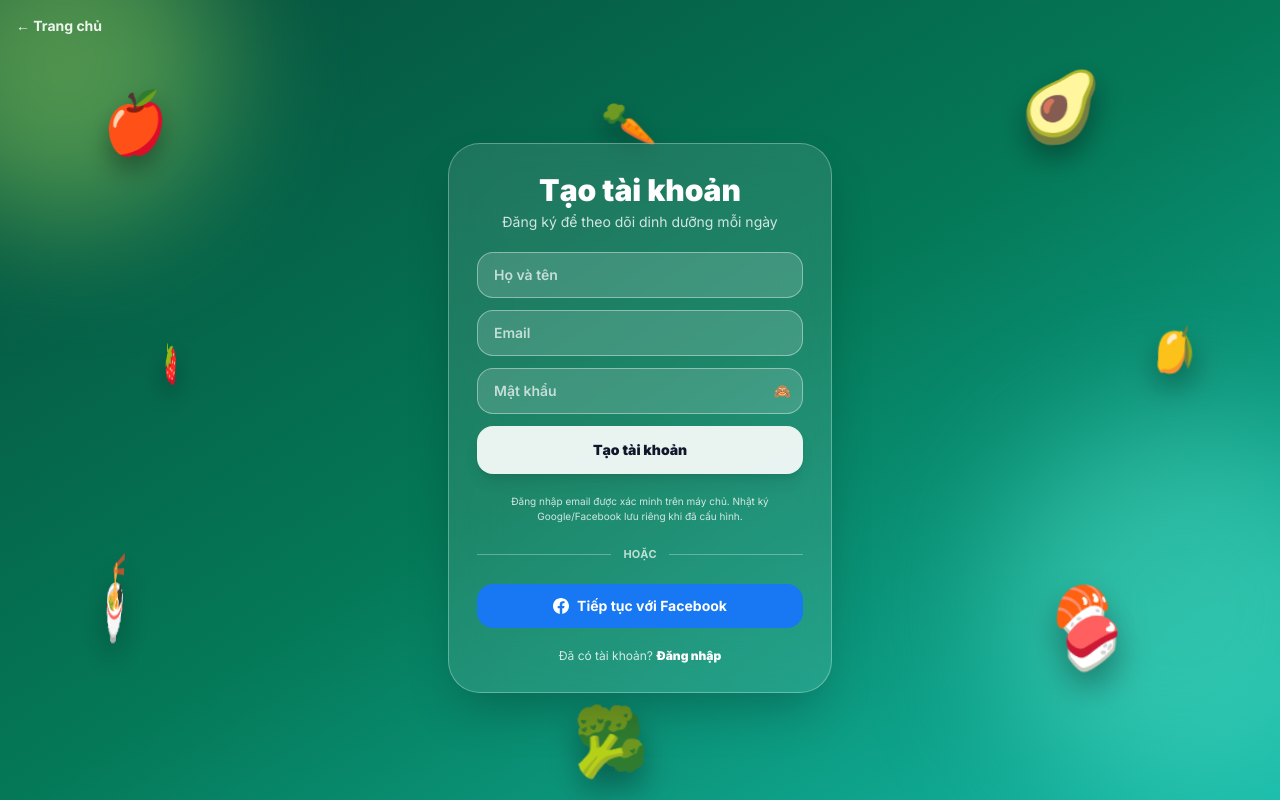
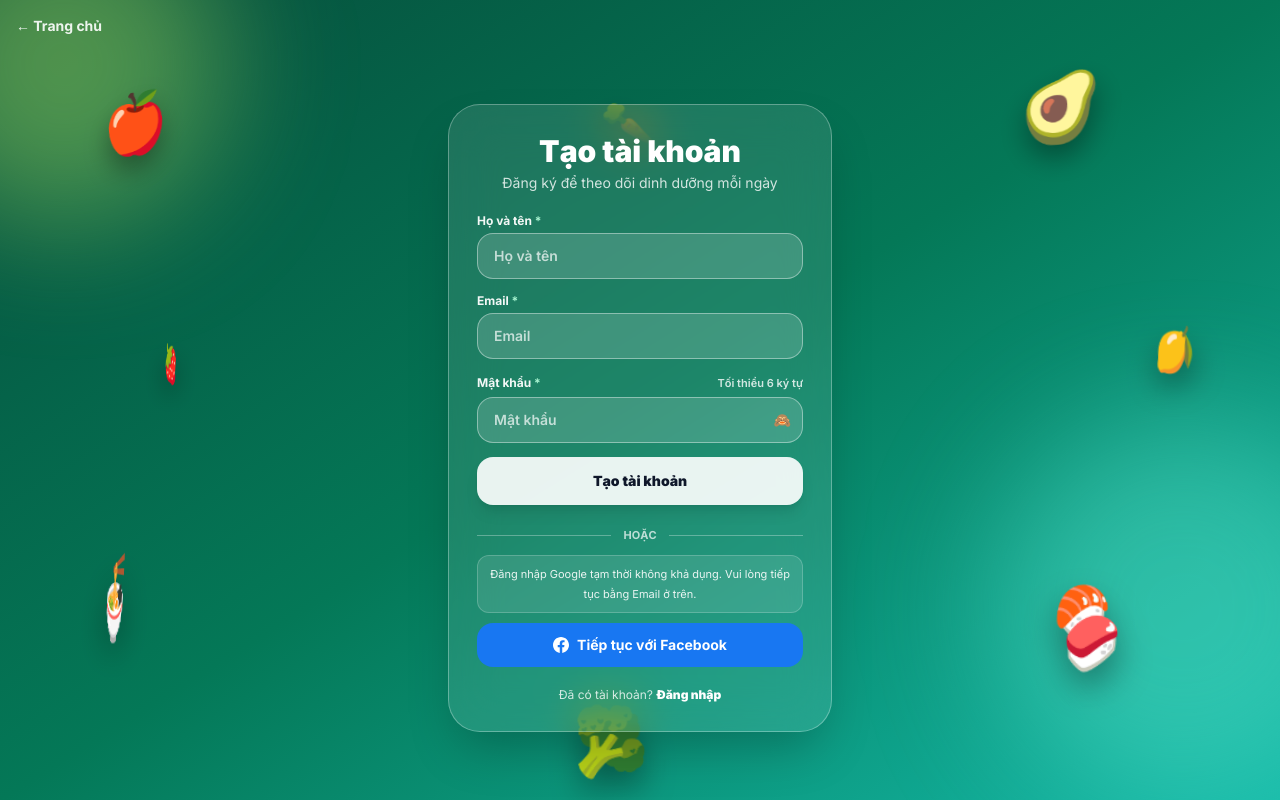
Before and after one commit to Tl4826/Myproject, a Next.js app in the folder web/: page /dangki in a window 1280 px wide. Both pictures are taken after a click on the button "👁️". Built offline with nearby package versions, Linux system fonts and the light colour scheme; no server answers.

Commit message:
fix(web): address peer UX feedback on auth forms and QA test compatibility (refs #38)

```diff
--- a/web/src/app/(protected)/diary/page.jsx
+++ b/web/src/app/(protected)/diary/page.jsx
@@ -30,12 +30,12 @@ export default function DiaryPage() {
                     <h3 className="font-extrabold text-slate-900 text-xs uppercase border-b pb-2">⚡ Tổng Quan Hôm Nay</h3>
                     <div className="grid grid-cols-2 gap-2 text-center">
                         <div className="rounded-2xl bg-slate-50 border border-slate-200 p-2.5">
-                            <div className="text-[10px] font-bold text-slate-500">Đã nạp</div>
-                            <div className="text-lg font-black text-slate-900">{totalCal} <span className="text-[10px] text-slate-500">kcal</span></div>
+                            <div className="text-[10px] font-bold text-slate-500">Đã nạp (kcal)</div>
+                            <div className="text-lg font-black text-slate-900">{totalCal}</div>
                         </div>
                         <div className="rounded-2xl bg-emerald-50 border border-emerald-200 p-2.5">
-                            <div className="text-[10px] font-bold text-emerald-700">{totalCal > targetCal ? 'Vượt mức' : 'Còn lại'}</div>
-                            <div className={`text-lg font-black ${calorieStatus.text}`}>{Math.abs(remainingCal)} <span className="text-[10px] text-slate-500">kcal</span></div>
+                            <div className="text-[10px] font-bold text-emerald-700">{totalCal > targetCal ? 'Vượt mức (kcal)' : 'Còn lại (kcal)'}</div>
+                            <div className={`text-lg font-black ${calorieStatus.text}`}>{Math.abs(remainingCal)}</div>
                         </div>
                     </div>
                     <div className="grid grid-cols-3 gap-2 text-center">
--- a/web/src/app/providers.jsx
+++ b/web/src/app/providers.jsx
@@ -1,11 +1,24 @@
 'use client';
 
+import { useEffect } from 'react';
+import { usePathname } from 'next/navigation';
 import OptionalDiagnostics from '../components/OptionalDiagnostics.jsx';
 import OnboardModal from '../components/OnboardModal.jsx';
 import { AppProvider, useApp } from '../context/AppContext.jsx';
 
 function AppShell({ children }) {
-    const { toast, isLoggedIn, isOnboardOpen, authChecking } = useApp();
+    const pathname = usePathname();
+    const { toast, isLoggedIn, isOnboardOpen, authChecking, navigate } = useApp();
+
+    // Esc trên /login và /dangki quay về trang giới thiệu ngay cả khi phiên đang xác minh
+    useEffect(() => {
+        if (pathname !== '/login' && pathname !== '/dangki') return;
+        const onKeyDown = e => {
+            if (e.key === 'Escape') navigate('/');
+        };
+        window.addEventListener('keydown', onKeyDown);
+        return () => window.removeEventListener('keydown', onKeyDown);
+    }, [pathname, navigate]);
 
     if (authChecking) {
         return (
--- a/web/src/components/AuthForm.jsx
+++ b/web/src/components/AuthForm.jsx
@@ -1,31 +1,49 @@
 'use client';
 
-import { useEffect } from 'react';
-import { GOOGLE_CLIENT_ID, tilt, glassInput } from '../lib/data.js';
+import { useEffect, useState } from 'react';
+import Link from 'next/link';
+import { GOOGLE_CLIENT_ID, FACEBOOK_APP_ID, tilt, glassInput } from '../lib/data.js';
 import FruitScene from './FruitScene.jsx';
 import { useApp } from '../context/AppContext.jsx';
 
 export default function AuthForm({ mode }) {
     const {
-        navigate, login, socialLogin, showPw, setShowPw, notify, rememberMe, setRememberMe,
+        navigate, socialLogin, showPw, setShowPw, rememberMe, setRememberMe,
         authName, setAuthName, userEmail, setUserEmail, handleAuthSubmit, fbLogin,
         authPassword, setAuthPassword,
     } = useApp();
+
+    const [showForgotHelp, setShowForgotHelp] = useState(false);
+    const [googleLoadFailed, setGoogleLoadFailed] = useState(false);
+
+    const hasGoogle = Boolean(GOOGLE_CLIENT_ID);
+    const hasFacebook = Boolean(FACEBOOK_APP_ID);
+    const hasSocial = hasGoogle || hasFacebook;
+
+    useEffect(() => {
+        setShowForgotHelp(false);
+    }, [mode]);
 
     // Esc: quay về trang giới thiệu
     useEffect(() => {
         const h = e => { if (e.key === 'Escape') navigate('/'); };
         window.addEventListener('keydown', h);
         return () => window.removeEventListener('keydown', h);
-    }, []);
+    }, [navigate]);
 
     // Google trả ID token cho server kiểm tra chữ ký; frontend không tự xác thực JWT.
     useEffect(() => {
-        if (!GOOGLE_CLIENT_ID) return;
-        let attempts = 0, timeout;
+        if (!hasGoogle) return;
+        let attempts = 0;
+        let timeout;
+        setGoogleLoadFailed(false);
         const start = () => {
             if (!window.google?.accounts?.id) {
-                if (attempts++ < 30) timeout = setTimeout(start, 250);
+                if (attempts++ < 30) {
+                    timeout = setTimeout(start, 250);
+                } else {
+                    setGoogleLoadFailed(true);
+                }
                 return;
             }
             window.google.accounts.id.initialize({
@@ -33,20 +51,24 @@ export default function AuthForm({ mode }) {
                 callback: r => { if (r?.credential) socialLogin('google', r.credential); }
             });
             const node = document.getElementById('g-btn');
-            if (node) window.google.accounts.id.renderButton(node, {
+            if (node) {
+                window.google.accounts.id.renderButton(node, {
                     theme: 'outline', size: 'large', width: 280, text: 'continue_with'
                 });
+            }
         };
         start();
         return () => clearTimeout(timeout);
-    }, []);
+    }, [hasGoogle]);
 
     return (
-        <div onMouseMove={tilt} className="fade fixed inset-0 z-50 overflow-y-auto bg-gradient-to-br from-emerald-900 via-emerald-700 to-teal-500">
-            <div className="pointer-events-none absolute -top-24 -left-24 w-80 h-80 bg-lime-300/40 rounded-full blur-3xl"></div>
-            <div className="pointer-events-none absolute bottom-0 -right-24 w-96 h-96 bg-teal-300/40 rounded-full blur-3xl"></div>
+        <div onMouseMove={tilt} className="fade fixed inset-0 z-50 overflow-y-auto overflow-x-hidden bg-gradient-to-br from-emerald-900 via-emerald-700 to-teal-500">
+            <div className="pointer-events-none fixed inset-0 overflow-hidden" aria-hidden="true">
+                <div className="absolute -top-24 -left-24 w-80 h-80 bg-lime-300/40 rounded-full blur-3xl"></div>
+                <div className="absolute bottom-0 -right-24 w-96 h-96 bg-teal-300/40 rounded-full blur-3xl"></div>
+            </div>
             <FruitScene />
-            <button onClick={() => navigate('/')} className="absolute top-4 left-4 z-10 text-white/90 hover:text-white font-bold text-sm">← Trang chủ</button>
+            <button type="button" onClick={() => navigate('/')} className="absolute top-4 left-4 z-10 text-white/90 hover:text-white font-bold text-sm">← Trang chủ</button>
             <div className="relative min-h-full flex items-center justify-center p-5 pt-14">
                 <div className="w-full max-w-sm bg-white/10 backdrop-blur-xl border border-white/30 rounded-[2rem] shadow-2xl p-7 space-y-5 text-white">
                     <div className="text-center space-y-1">
@@ -54,41 +76,159 @@ export default function AuthForm({ mode }) {
                         <p className="text-sm text-white/80">{mode === 'login' ? 'Đăng nhập để tiếp tục với NutriVN' : 'Đăng ký để theo dõi dinh dưỡng mỗi ngày'}</p>
                     </div>
 
-                    <form onSubmit={e => handleAuthSubmit(e, mode)} className="space-y-3 text-sm">
-                        {mode === 'register' && <input type="text" value={authName} onChange={e => setAuthName(e.target.value)} placeholder="Họ và tên" required className={glassInput} />}
-                        <input type="email" value={userEmail} onChange={e => setUserEmail(e.target.value)} placeholder="Email" required className={glassInput} />
+                    <form onSubmit={e => handleAuthSubmit(e, mode)} className="space-y-3.5 text-sm">
+                        {mode === 'register' && (
+                            <div className="space-y-1">
+                                <label htmlFor="auth-name" className="block text-xs font-bold text-white/95">
+                                    Họ và tên <span className="text-emerald-200" aria-hidden="true">*</span>
+                                </label>
+                                <input
+                                    id="auth-name"
+                                    type="text"
+                                    value={authName}
+                                    onChange={e => setAuthName(e.target.value)}
+                                    placeholder="Họ và tên"
+                                    autoComplete="name"
+                                    required
+                                    className={glassInput}
+                                />
+                            </div>
+                        )}
+
+                        <div className="space-y-1">
+                            <label htmlFor="auth-email" className="block text-xs font-bold text-white/95">
+                                Email <span className="text-emerald-200" aria-hidden="true">*</span>
+                            </label>
+                            <input
+                                id="auth-email"
+                                type="email"
+                                value={userEmail}
+                                onChange={e => setUserEmail(e.target.value)}
+                                placeholder="Email"
+                                autoComplete="email"
+                                required
+                                className={glassInput}
+                            />
+                        </div>
+
+                        <div className="space-y-1">
+                            <div className="flex items-center justify-between">
+                                <label htmlFor="auth-password" className="block text-xs font-bold text-white/95">
+                                    Mật khẩu <span className="text-emerald-200" aria-hidden="true">*</span>
+                                </label>
+                                {mode === 'register' && (
+                                    <span id="auth-password-hint" className="text-[11px] font-semibold text-white/80">
+                                        Tối thiểu 6 ký tự
+                                    </span>
+                                )}
+                            </div>
                             <div className="relative">
-<input type={showPw ? 'text' : 'password'} value={authPassword} onChange={e => setAuthPassword(e.target.value)} placeholder="Mật khẩu" required minLength={6} autoComplete={mode === 'login' ? 'current-password' : 'new-password'} className={glassInput + ' pr-11'} />
-                            <button type="button" onClick={() => setShowPw(!showPw)} aria-label="Hiện/ẩn mật khẩu" className="absolute right-3 top-1/2 -translate-y-1/2">{showPw ? '🙈' : '👁️'}</button>
+                                <input
+                                    id="auth-password"
+                                    type={showPw ? 'text' : 'password'}
+                                    value={authPassword}
+                                    onChange={e => setAuthPassword(e.target.value)}
+                                    placeholder="Mật khẩu"
+                                    required
+                                    minLength={6}
+                                    aria-describedby={mode === 'register' ? 'auth-password-hint' : undefined}
+                                    autoComplete={mode === 'login' ? 'current-password' : 'new-password'}
+                                    className={glassInput + ' pr-11'}
+                                />
+                                <button
+                                    type="button"
+                                    onClick={() => setShowPw(!showPw)}
+                                    aria-label="Hiện/ẩn mật khẩu"
+                                    aria-pressed={showPw}
+                                    className="absolute right-3 top-1/2 -translate-y-1/2"
+                                >
+                                    {showPw ? '🙈' : '👁️'}
+                                </button>
                             </div>
+                        </div>
+
                         {mode === 'login' && (
+                            <div className="space-y-2.5">
                                 <div className="flex items-center justify-between text-xs font-semibold">
                                     <label className="flex items-center gap-2 cursor-pointer">
                                         <input type="checkbox" checked={rememberMe} onChange={e => setRememberMe(e.target.checked)} className="w-4 h-4 accent-white" />
                                         Ghi nhớ đăng nhập
                                     </label>
-                                <a href="#" onClick={e => e.preventDefault()} className="hover:underline">Quên mật khẩu?</a>
+                                    <button
+                                        type="button"
+                                        aria-expanded={showForgotHelp}
+                                        aria-controls="forgot-password-help"
+                                        onClick={() => setShowForgotHelp(open => !open)}
+                                        className="hover:underline font-bold"
+                                    >
+                                        Quên mật khẩu?
+                                    </button>
+                                </div>
+
+                                {showForgotHelp && (
+                                    <div
+                                        id="forgot-password-help"
+                                        role="region"
+                                        aria-label="Hướng dẫn khôi phục mật khẩu"
+                                        className="fade rounded-2xl bg-slate-900/45 border border-white/25 p-3.5 text-xs space-y-2"
+                                    >
+                                        <div className="font-extrabold text-white">🔐 Hỗ trợ khôi phục mật khẩu</div>
+                                        <p className="text-white/90 leading-relaxed">
+                                            Tính năng tự đặt lại mật khẩu qua email đang được phát triển. Nếu bạn quên mật khẩu, hãy gửi yêu cầu kèm email đã đăng ký qua trang Liên hệ để đội ngũ NutriVN hỗ trợ.
+                                        </p>
+                                        <div className="flex items-center justify-between gap-2 pt-0.5">
+                                            <Link
+                                                href="/contact"
+                                                className="inline-flex items-center gap-1 rounded-xl bg-white text-emerald-800 px-3 py-1.5 font-extrabold hover:bg-emerald-50"
+                                            >
+                                                Đến trang Liên hệ →
+                                            </Link>
+                                            <button
+                                                type="button"
+                                                onClick={() => setShowForgotHelp(false)}
+                                                className="text-white/80 hover:text-white font-bold px-2 py-1"
+                                            >
+                                                Đóng
+                                            </button>
+                                        </div>
                                     </div>
                                 )}
+                            </div>
+                        )}
+
                         <button type="submit" className="w-full py-3.5 bg-white/90 hover:bg-white text-slate-900 font-black rounded-2xl shadow-lg">
                             {mode === 'login' ? 'Đăng nhập' : 'Tạo tài khoản'}
                         </button>
                     </form>
 
-                    <p className="text-center text-[10px] text-white/80">Đăng nhập email được xác minh trên máy chủ. Nhật ký Google/Facebook lưu riêng khi đã cấu hình.</p>
+                    {hasSocial ? (
                         <div className="space-y-2.5 text-sm">
-                        <div className="flex items-center text-[11px] text-white/70 font-bold"><span className="flex-1 border-t border-white/30"></span><span className="px-3">HOẶC</span><span className="flex-1 border-t border-white/30"></span></div>
-                        {GOOGLE_CLIENT_ID
-                            ? <div id="g-btn" className="flex justify-center"></div>
-                            : <button type="button" onClick={() => notify('Chưa điền GOOGLE_CLIENT_ID')} className="w-full py-3 bg-white/90 hover:bg-white text-slate-800 rounded-2xl font-bold flex items-center justify-center gap-2">
-                                <svg width="16" height="16" viewBox="0 0 48 48"><path fill="#FFC107" d="M43.6 20.1H42V20H24v8h11.3C33.7 32.7 29.2 36 24 36c-6.6 0-12-5.4-12-12s5.4-12 12-12c3.1 0 5.8 1.2 8 3l5.7-5.7C34 6.1 29.3 4 24 4 12.9 4 4 12.9 4 24s8.9 20 20 20 20-8.9 20-20c0-1.3-.1-2.6-.4-3.9z"/><path fill="#FF3D00" d="M6.3 14.7l6.6 4.8C14.7 15.1 19 12 24 12c3.1 0 5.8 1.2 8 3l5.7-5.7C34 6.1 29.3 4 24 4 16.3 4 9.7 8.3 6.3 14.7z"/><path fill="#4CAF50" d="M24 44c5.2 0 9.9-2 13.4-5.2l-6.2-5.2C29.2 35.1 26.7 36 24 36c-5.2 0-9.6-3.3-11.3-8l-6.5 5C9.5 39.6 16.2 44 24 44z"/><path fill="#1976D2" d="M43.6 20.1H42V20H24v8h11.3c-.8 2.2-2.2 4.2-4.1 5.6l6.2 5.2C37 39.2 44 34 44 24c0-1.3-.1-2.6-.4-3.9z"/></svg>
-                                Tiếp tục với Google
-                            </button>}
+                            <div className="flex items-center text-[11px] text-white/70 font-bold">
+                                <span className="flex-1 border-t border-white/30"></span>
+                                <span className="px-3">HOẶC</span>
+                                <span className="flex-1 border-t border-white/30"></span>
+                            </div>
+                            {hasGoogle && (
+                                googleLoadFailed ? (
+                                    <p role="status" className="rounded-xl bg-white/10 border border-white/20 px-3 py-2 text-center text-[11px] text-white/90">
+                                        Đăng nhập Google tạm thời không khả dụng. Vui lòng tiếp tục bằng Email ở trên.
+                                    </p>
+                                ) : (
+                                    <div id="g-btn" className="flex justify-center"></div>
+                                )
+                            )}
+                            {hasFacebook && (
                                 <button type="button" onClick={fbLogin} className="w-full py-3 bg-[#1877F2] hover:bg-[#166fe0] text-white rounded-2xl font-bold flex items-center justify-center gap-2">
                                     <svg width="16" height="16" viewBox="0 0 24 24" fill="#fff"><path d="M24 12.07C24 5.41 18.63 0 12 0S0 5.41 0 12.07C0 18.1 4.39 23.1 10.13 24v-8.44H7.08v-3.49h3.05V9.41c0-3.02 1.79-4.7 4.53-4.7 1.31 0 2.68.24 2.68.24v2.97h-1.51c-1.49 0-1.96.93-1.96 1.89v2.26h3.33l-.53 3.49h-2.8V24C19.61 23.1 24 18.1 24 12.07z"/></svg>
                                     Tiếp tục với Facebook
                                 </button>
+                            )}
                         </div>
+                    ) : (
+                        <p className="text-center text-[11px] text-white/85 leading-relaxed">
+                            Tài khoản email được xác minh bảo mật trên máy chủ. Đăng nhập nhanh bằng Google/Facebook sẽ mở khi hoàn tất cấu hình OAuth.
+                        </p>
+                    )}
 
                     <p className="text-center text-xs text-white/80">
                         {mode === 'login' ? 'Chưa có tài khoản? ' : 'Đã có tài khoản? '}
```
Lines whose indentation alone changed are shown as unchanged.
